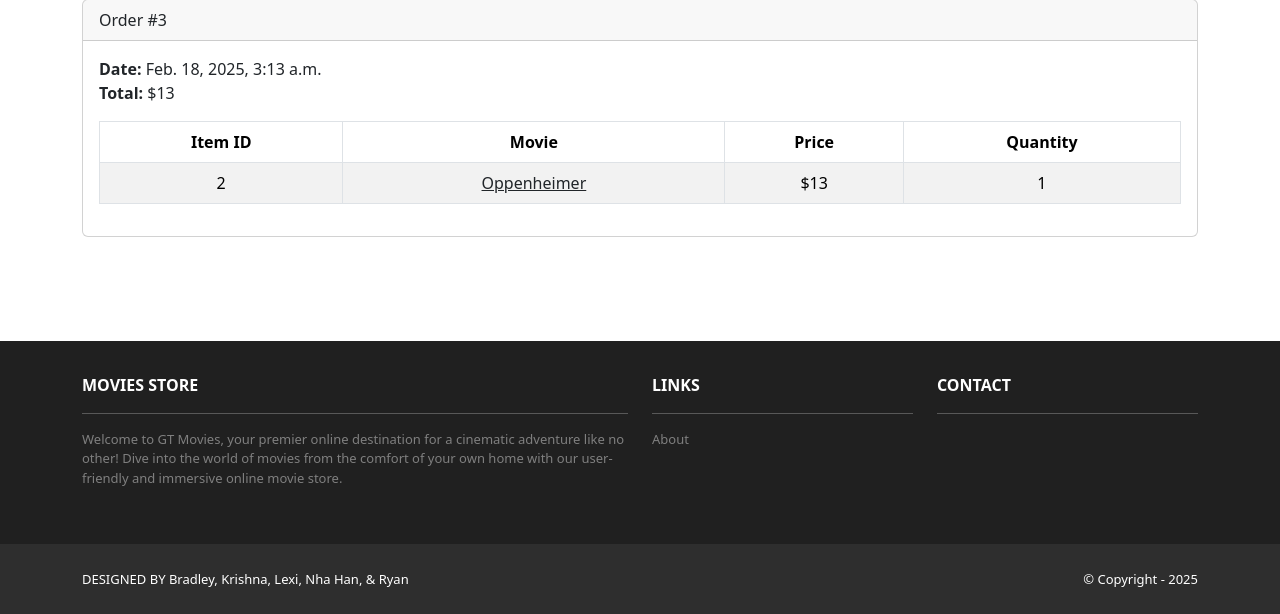
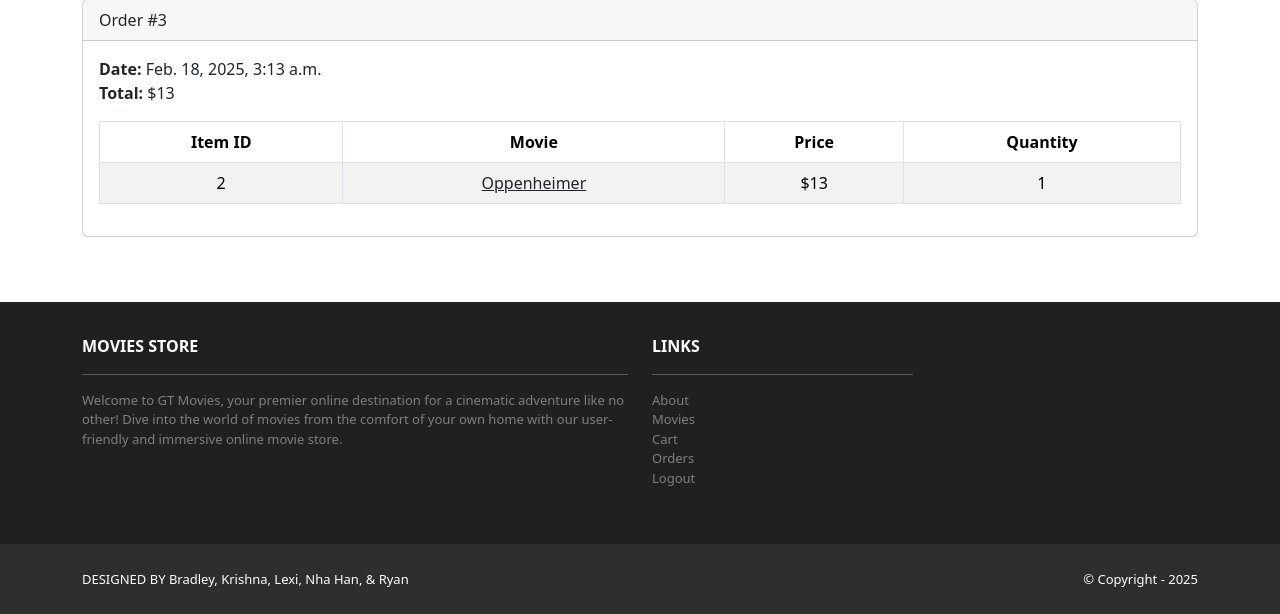
Before and after one commit to bradley-cao/GTMovies, a Django app: page /accounts/orders/ in a window 1280 px wide. Shown: the part 186-800 px from the top of the page. Run offline with Django 5.2, Linux system fonts and the light colour scheme; a user stored in the database is signed in; data comes from the database, SQL or seed files in the repository; both versions use the stored data as it was after the commit; some libraries are stand-ins or nearby versions.

Commit message:
Updated Footer

```diff
--- a/GTMovies/templates/base.html
+++ b/GTMovies/templates/base.html
@@ -88,21 +88,31 @@
                 <p><a class="nav-link"
                       href="{% url 'home.about' %}">
                     About
-                </a></p>
+                </a>
+                <a class="nav-link" href=
+                        "{% url 'movies.index' %}">Movies</a>
+                    <a class="nav-link"
+                       href="{% url 'cart.index' %}">Cart</a>
+                    {% if user.is_authenticated %}
+                    <a class="nav-link"
+                       href="{% url 'accounts.orders' %}">Orders</a>
+                    <a class="nav-link"
+                       href="{% url 'accounts.logout' %}">Logout</a>
+                    {% else %}
+                <a class="nav-link"
+                   href="{% url 'accounts.signup' %}">
+                    Sign Up</a>
+                    <a class="nav-link"
+                       href="{% url 'accounts.login' %}">Login</a>
+                    {% endif %}
+                </p>
+
             </div>
             <div class="col-md-3 col-lg-3 col-xl-3 mx-auto
 mb-4">
-                <b>CONTACT</b>
-                <hr />
-<!--    Needs to be changed            <p><i class="fas fa-home me-2"></i>-->
-<!--                    150-2345 Tokyo-to, Japan-->
-<!--                </p>-->
-<!--                <p><i class="fas fa-envelope me-2"></i>-->
-<!--                    info@moviesstore.com-->
-<!--                </p>-->
-<!--                <p><i class="fas fa-phone me-2"></i>-->
-<!--                    +81 03-3333-3333-->
-<!--                </p>-->
+<!--                <b>CONTACT</b>-->
+<!--                <hr />-->
+
             </div>
         </div>
     </div>
```
Also changed, not shown: db.sqlite3.
